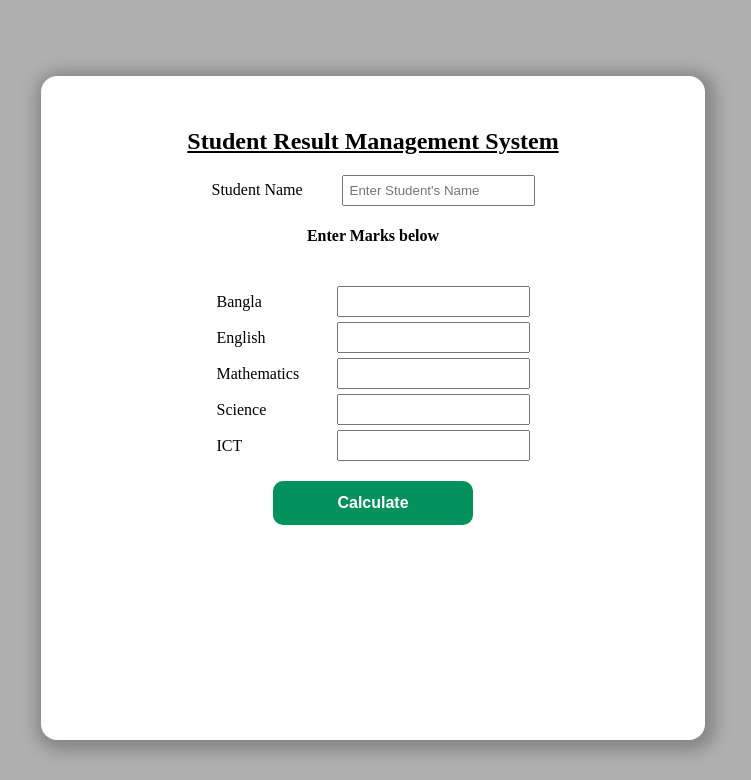
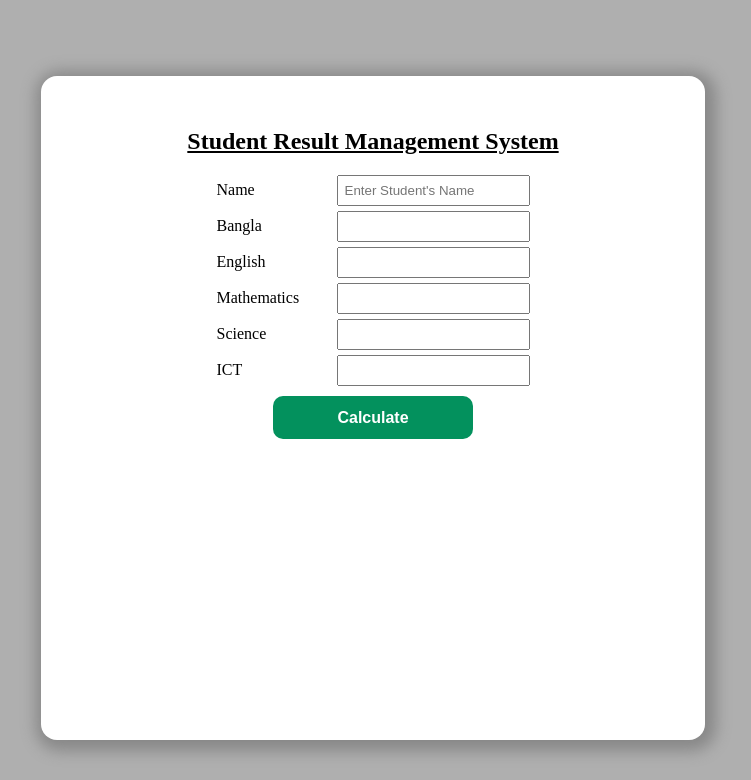
Before and after one commit to mjobayed/poly-2026, a PHP site: page / in a window 1280 px wide. Shown: the top 780 px of the page, without its empty margins (275-1026 px from the left). Run offline with PHP 8.4, Linux system fonts and the light colour scheme.

Commit message:
feat: unify all input fields

```diff
--- a/012-test-01/index.html
+++ b/012-test-01/index.html
@@ -14,10 +14,9 @@
     <div class="root">
       <section class="user-input">
         <h2 class="heading">Student Result Management System</h2>
+        <div class="marks-container">
           <div class="marks-row">
-          <label class="name-label" for="name" style="width: 130px"
-            >Student Name</label
-          >
+            <label class="input-label" for="name">Name</label>
             <div class="input-error-col">
               <input
                 class="name-input"
@@ -28,8 +27,6 @@
               <div class="input-error" id="name-error" style="color: red"></div>
             </div>
           </div>
-        <h4>Enter Marks below</h4>
-        <div class="marks-container">
           <div class="marks-row">
             <label class="input-label" for="num-bangla">Bangla</label>
             <div class="input-error-col">
--- a/012-test-01/style.css
+++ b/012-test-01/style.css
@@ -38,7 +38,7 @@ body {
   display: flex;
   flex-direction: column;
   gap: 5px;
-  margin: 20px 0;
+  margin-bottom: 10px;
 }
 
 .marks-row {
```
Lines whose indentation alone changed are shown as unchanged.
